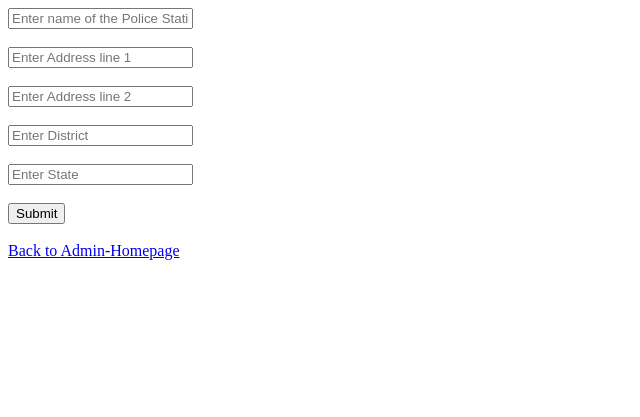
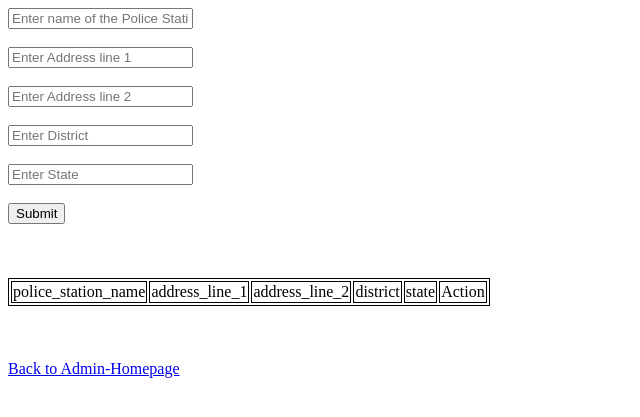
Before and after one commit to kriyanshii/QR-based-Responce-tracking-System-and-Analysis, a Flask app: page /admin/load_police_station_registration in a window 1280 px wide. Shown: the top 417 px of the page, without its empty margins (0-640 px from the left). Run offline with Flask 2, Linux system fonts and the light colour scheme; data that the repository does not hold is empty.

Commit message:
added view and add functionlity on same page

```diff
--- a/base/com/controller/police_station_controller.py
+++ b/base/com/controller/police_station_controller.py
@@ -7,7 +7,13 @@ app.secret_key = "khjasBDHJSGFJdsbfebaueiEU73gh714jaskg87Cabdjsajdb"
 
 @app.route("/admin/load_police_station_registration")
 def load_police_station_registration():
-    return render_template("/admin/police_station_add.html")
+
+    police_station_vo = PoliceStationVo()
+    police_station_dao = PoliceStationDao()
+
+    ps_list = police_station_dao.view_ps()
+
+    return render_template("/admin/police_station_add.html",ps_list=ps_list)
 
 @app.route("/admin/police_station_add",methods=["POST"])
 def police_station_add():
@@ -26,7 +32,8 @@ def police_station_add():
 
     if police_staion_name in ps_name_list:
         flash("Police Station Name already exist!!")
-        return render_template("/admin/police_station_add.html")
+        ps_list = police_station_dao.view_ps()
+        return render_template("/admin/police_station_add.html",ps_list=ps_list)
 
     police_station_vo.police_station_name = police_staion_name
     police_station_vo.lane_1 = lane_1
@@ -36,7 +43,7 @@ def police_station_add():
 
     police_station_dao.insert_ps(police_station_vo)
 
-    return redirect("/admin/police_station_view")
+    return redirect("/admin/load_police_station_registration")
 
 @app.route("/admin/police_station_view")
 def police_station_view():
--- a/base/templates/admin/police_station_add.html
+++ b/base/templates/admin/police_station_add.html
@@ -3,6 +3,12 @@
 <head>
     <meta charset="UTF-8">
     <title>Title</title>
+    <style>
+        table,tr,td
+        {
+            border: 1px solid black;
+        }
+    </style>
 </head>
 <body>
 
@@ -30,6 +36,34 @@
          {% endif %}
 {% endwith %}
 
+<br><br><br>
+
+<table>
+    <tr>
+        <td>police_station_name</td>
+        <td>address_line_1</td>
+        <td>address_line_2</td>
+        <td>district</td>
+        <td>state</td>
+        <td colspan="Action">Action</td>
+    </tr>
+
+    {% for i in ps_list %}
+    <tr>
+        <td>{{ i['police_station_name'] }}</td>
+        <td>{{ i['lane_1'] }}</td>
+        <td>{{ i['lane_2'] }}</td>
+        <td>{{ i['district'] }}</td>
+        <td>{{ i['state'] }}</td>
+        <td><a href="/admin/police_station_delete?id={{ i['police_station_id'] }}">Delete</a></td>
+        <td><a href="/admin/police_station_edit?id={{ i['police_station_id'] }}">Edit</a></td>
+    </tr>
+    {% endfor %}
+</table>
+
+<br><br>
+
+
 <br><a href="/admin/admin_load_homepage">Back to Admin-Homepage</a>
 
 
```
